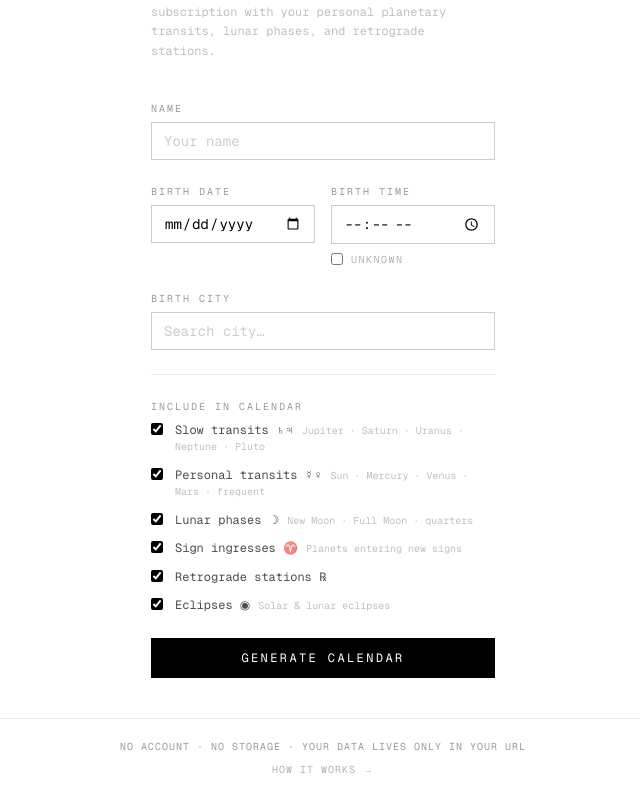
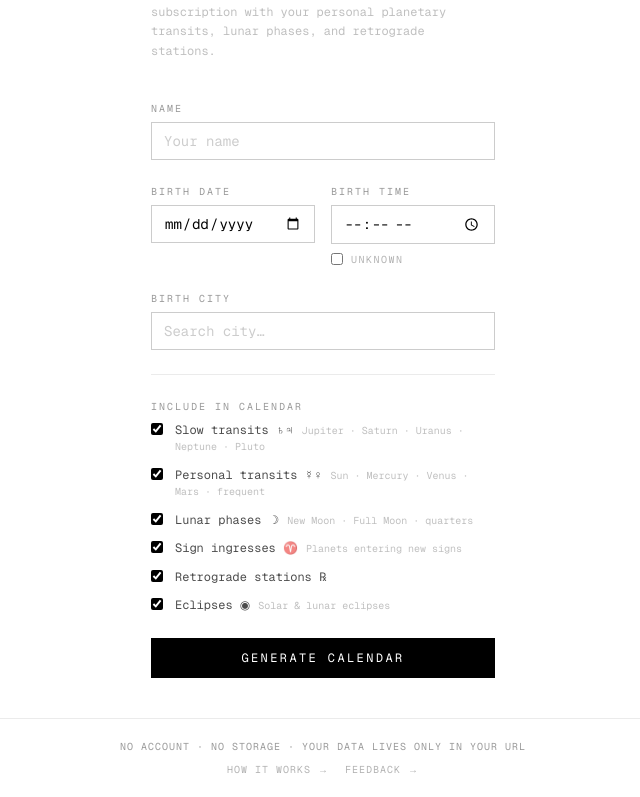
Before and after one commit to alexandrequinto/cicatriz.digital, a Next.js app: page /en in a window 1280 px wide. Shown: the part 177-974 px from the top of the page, without its empty margins (317-957 px from the left). Built offline with nearby package versions, Linux system fonts and the light colour scheme.

Commit message:
feat: feedback mailto link in footer; update backlog

```diff
--- a/app/[locale]/page.tsx
+++ b/app/[locale]/page.tsx
@@ -53,8 +53,9 @@ export default function Home() {
         <p className="text-[10px] text-foreground/40 uppercase tracking-widest text-center">
           {t('footerNoStorage')}
         </p>
-        <p className="text-[10px] text-foreground/30 uppercase tracking-widest text-center">
+        <p className="text-[10px] text-foreground/30 uppercase tracking-widest text-center space-x-4">
           <Link href="/faq" className="hover:text-foreground/60 transition-colors">{t('footerHowItWorks')}</Link>
+          <a href="mailto:feedback@cicatriz.digital" className="hover:text-foreground/60 transition-colors">{t('footerFeedback')}</a>
         </p>
       </footer>
     </div>
--- a/messages/en.json
+++ b/messages/en.json
@@ -3,7 +3,8 @@
     "tagline": "Marked by the cosmos",
     "description": "Enter your birth data. Get a live calendar subscription with your personal planetary transits, lunar phases, and retrograde stations.",
     "footerNoStorage": "No account · No storage · Your data lives only in your URL",
-    "footerHowItWorks": "How it works →"
+    "footerHowItWorks": "How it works →",
+    "footerFeedback": "Feedback →"
   },
   "meta": {
     "title": "Cicatriz — Marked by the cosmos",
--- a/messages/pt-BR.json
+++ b/messages/pt-BR.json
@@ -3,7 +3,8 @@
     "tagline": "Marcado pelo cosmos",
     "description": "Insira seus dados de nascimento. Receba uma assinatura de calendário com seus trânsitos planetários pessoais, fases lunares e estações retrógradas.",
     "footerNoStorage": "Sem conta · Sem armazenamento · Seus dados vivem apenas na URL",
-    "footerHowItWorks": "Como funciona →"
+    "footerHowItWorks": "Como funciona →",
+    "footerFeedback": "Feedback →"
   },
   "meta": {
     "title": "Cicatriz — Marcado pelo cosmos",
```
Also changed, not shown: 1 other file (tests, documents, lock files or other folders).
